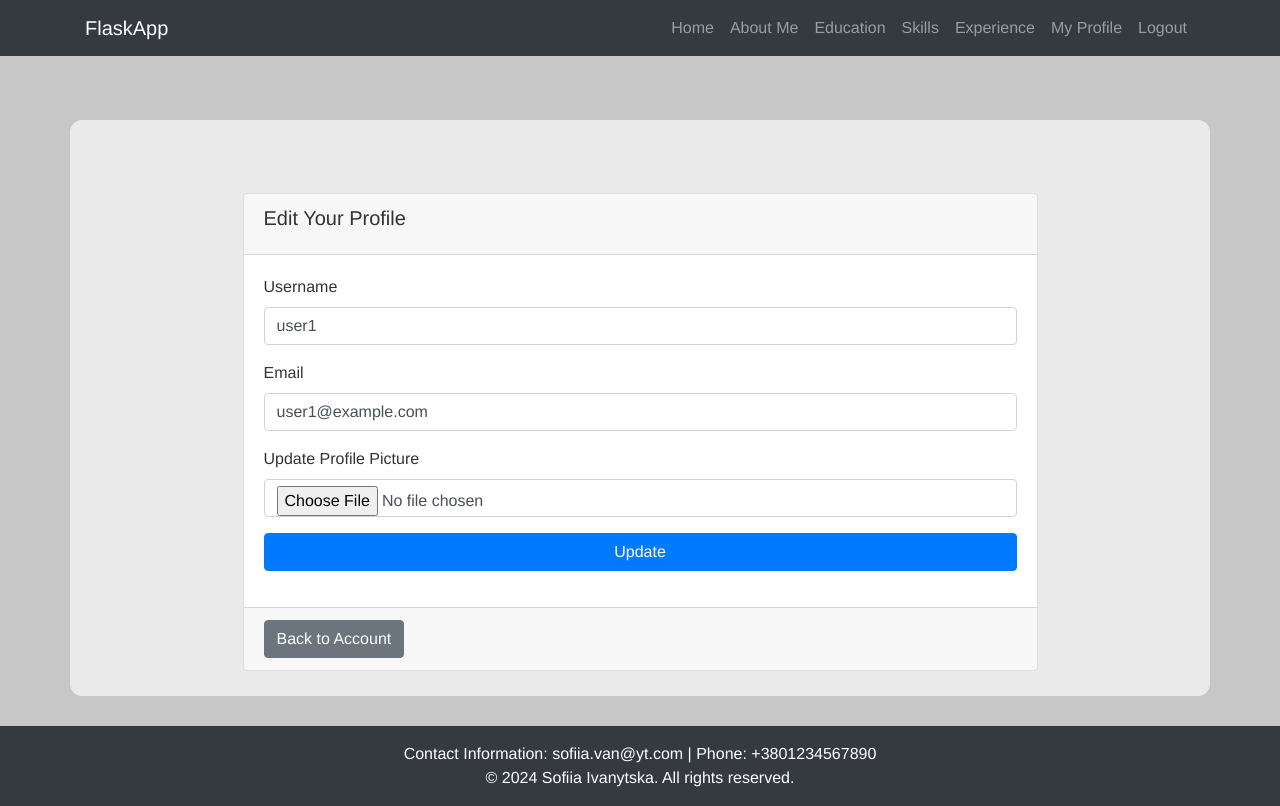
After one commit to 1vanytska/flask-app-lab, a Flask app: page /users/edit_profile in a window 1280 px wide. The commit adds this page. Run offline with Flask 3, Linux system fonts and the light colour scheme; a user stored in the database is signed in; some libraries are stand-ins or nearby versions.

Commit message:
Add "change profile image" - Task 5

```diff
--- a/app/users/forms.py
+++ b/app/users/forms.py
@@ -1,8 +1,10 @@
 from flask_wtf import FlaskForm
-from wtforms import BooleanField, StringField, PasswordField, SubmitField
+from wtforms import BooleanField, FileField, StringField, PasswordField, SubmitField
 from wtforms.validators import DataRequired, Length, Email, EqualTo, Regexp
 from app.users.models import User
 from wtforms import ValidationError
+from flask_login import current_user
+from flask_wtf.file import FileAllowed
 
 def email_exists(form, field):
     user = User.query.filter_by(email=field.data).first()
@@ -42,3 +44,21 @@ class LoginForm(FlaskForm):
     password = PasswordField('Password', validators=[DataRequired()])
     remember = BooleanField('Remember me')
     submit = SubmitField('Log In')
+
+class UpdateAccountForm(FlaskForm):
+    username = StringField('Username', validators=[DataRequired(), Length(min=3, max=20), Regexp('^[A-Za-z][A-Za-z0-9_]*$', message="Username must start with a letter and contain only letters, numbers, and underscores")])
+    email = StringField('Email', validators=[DataRequired(), Email()])
+    picture = FileField('Update Profile Picture', validators=[FileAllowed(['jpg', 'png', 'jpeg'], 'Images only!')])  # Додаємо поле для зображень
+    submit = SubmitField('Update')
+
+    def validate_username(self, username):
+        if username.data != current_user.username:
+            user = User.query.filter_by(username=username.data).first()
+            if user:
+                raise ValidationError('This username is already taken.')
+
+    def validate_email(self, email):
+        if email.data != current_user.email:
+            user = User.query.filter_by(email=email.data).first()
+            if user:
+                raise ValidationError('This email is already registered.')
--- /dev/null
+++ b/app/users/templates/users/edit_profile.html
@@ -0,0 +1,52 @@
+<!-- templates/users/edit_profile.html -->
+{% extends 'base.html' %}
+
+{% block title %} Edit Profile {% endblock %}
+
+{% block content %}
+
+    <div class="container mt-5">
+        <div class="card w-75 mx-auto">
+            <div class="card-header">
+                <h5 class="card-title">Edit Your Profile</h5>
+            </div>
+            <div class="card-body">
+                <form method="POST" action="{{ url_for('users.edit_profile') }}" enctype="multipart/form-data">
+                    {{ form.hidden_tag() }}
+
+                    <div class="form-group mb-3">
+                        {{ form.username.label(class="form-control-label") }}
+                        {{ form.username(class="form-control") }}
+                        {% for error in form.username.errors %}
+                            <small class="text-danger">{{ error }}</small><br>
+                        {% endfor %}
+                    </div>
+
+                    <div class="form-group mb-3">
+                        {{ form.email.label(class="form-control-label") }}
+                        {{ form.email(class="form-control") }}
+                        {% for error in form.email.errors %}
+                            <small class="text-danger">{{ error }}</small><br>
+                        {% endfor %}
+                    </div>
+
+                    <div class="form-group mb-3">
+                        {{ form.picture.label(class="form-control-label") }}
+                        {{ form.picture(class="form-control") }}
+                        {% for error in form.picture.errors %}
+                            <small class="text-danger">{{ error }}</small><br>
+                        {% endfor %}
+                    </div>
+
+                    <div class="form-group mb-3">
+                        {{ form.submit(class="btn btn-primary btn-block") }}
+                    </div>
+                </form>
+            </div>
+            <div class="card-footer">
+                <a href="{{ url_for('users.account') }}" class="btn btn-secondary">Back to Account</a>
+            </div>
+        </div>
+    </div>
+
+{% endblock %}
--- a/app/users/views.py
+++ b/app/users/views.py
@@ -1,10 +1,58 @@
+import os
+import uuid
 from . import user_bp
-from flask import flash, make_response, redirect, render_template, request, session, url_for
+from flask import current_app, flash, make_response, redirect, render_template, request, session, url_for
 from app import db
 from app.users.models import User
 from .forms import RegistrationForm, LoginForm
 from datetime import datetime, timedelta
 from flask_login import login_user, logout_user, current_user, login_required
+from .forms import UpdateAccountForm
+from werkzeug.utils import secure_filename
+
+# app/users/views.py
+import os
+import uuid
+from flask import current_app, flash, redirect, render_template, url_for
+from app import db
+from app.users.forms import UpdateAccountForm
+from flask_login import login_required, current_user
+from werkzeug.utils import secure_filename
+
+@user_bp.route("/edit_profile", methods=['GET', 'POST'])
+@login_required
+def edit_profile():
+    form = UpdateAccountForm()
+
+    if form.validate_on_submit():
+        current_user.username = form.username.data
+        current_user.email = form.email.data
+
+        if form.picture.data:
+            picture_file = save_picture(form.picture.data)
+            current_user.image_file = picture_file
+
+        db.session.commit()
+        flash('Your account has been updated!', 'success')
+        return redirect(url_for('users.account'))
+
+    elif request.method == 'GET':
+        form.username.data = current_user.username
+        form.email.data = current_user.email
+
+    return render_template('edit_profile.html', form=form)
+
+def save_picture(form_picture):
+    if form_picture:
+        random_hex = uuid.uuid4().hex
+        _, f_ext = os.path.splitext(form_picture.filename)
+        picture_fn = random_hex + f_ext
+        picture_path = os.path.join(current_app.root_path, 'users/static/profile_image', picture_fn)
+
+        form_picture.save(picture_path)
+        return picture_fn
+    else:
+        return None
 
 @user_bp.route('/register', methods=['GET', 'POST'])
 def register():
```
Also changed, not shown: app/users/static/css/user.css (+7 -0 lines), app/users/templates/users/account.html (+7 -4 lines), app/users/static/profile_image/1ec45c795a984b1592901e69cc6fed00.jpg (added), instance/data.sqlite.
